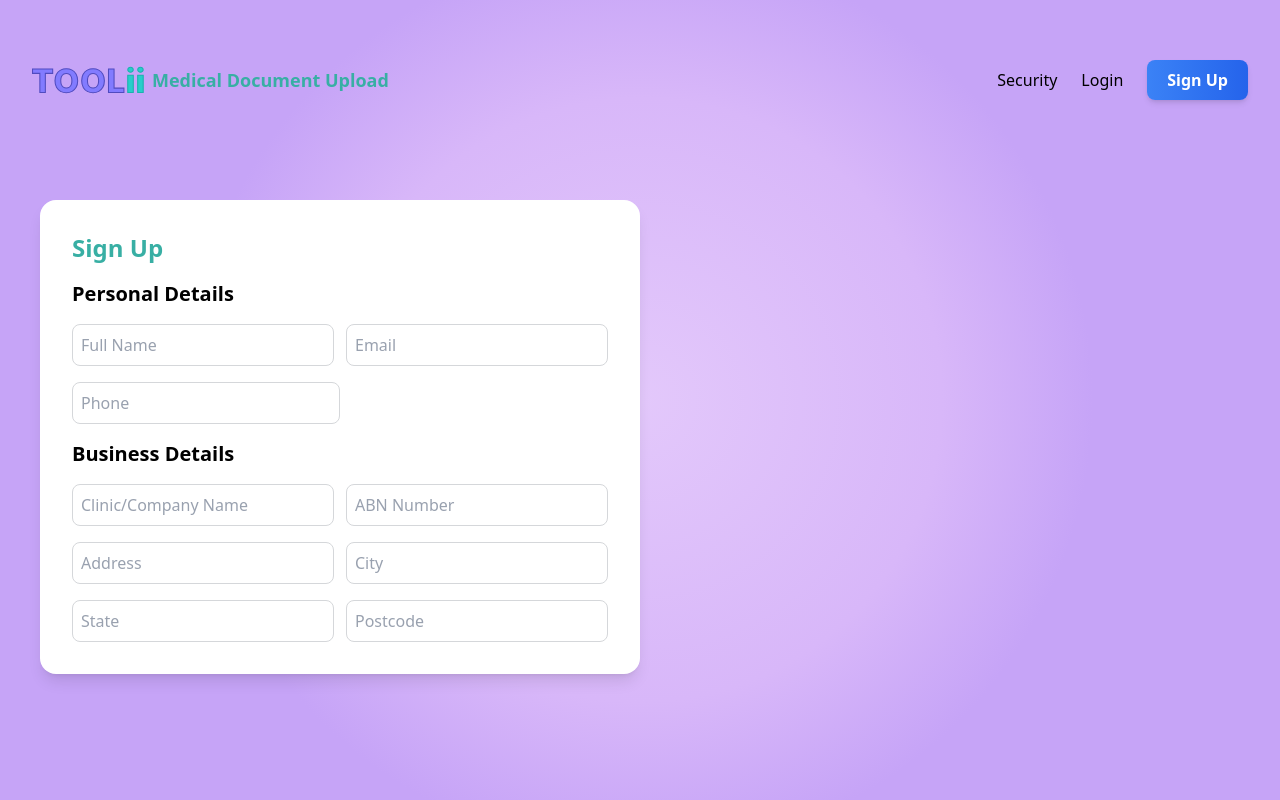
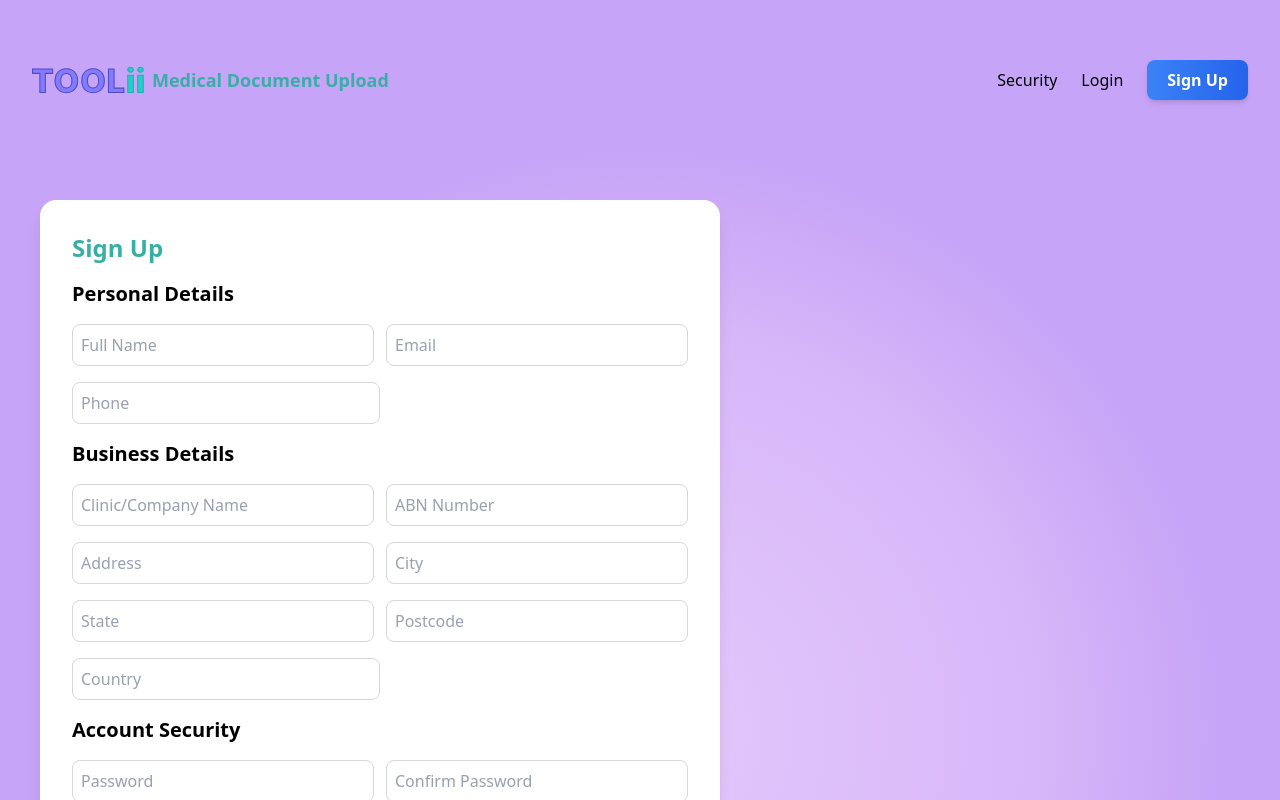
Before and after one commit to Morpho-one/TOOLI-Web-app, a React (Vite) app: page / in a window 1280 px wide. Both pictures are taken after a click on the button "Sign Up". Shown: the top 800 px of the page. Built offline with nearby package versions, Linux system fonts and the light colour scheme.

Commit message:
New updates for sign up page

```diff
--- a/src/components/pages/Signup/Signup.jsx
+++ b/src/components/pages/Signup/Signup.jsx
@@ -42,7 +42,7 @@ function Signup() {
         {/* Main Signup Box */}
         <div className="flex justify-start items-center mt-10 space-x-16 ml-10">
 
-          <div className="h-auto w-[600px] bg-white bg-opacity-70 backdrop-blur-lg rounded-2xl shadow-lg p-8 flex flex-col gap-4">
+          <div className="h-auto w-[680px] bg-white bg-opacity-70 backdrop-blur-lg rounded-2xl shadow-lg p-8 flex flex-col gap-4">
 
 
 
@@ -148,8 +148,125 @@ function Signup() {
 
             </div>
 
+            <div className="flex items-center border border-[#d5d7da] rounded-lg p-2 w-1/2 bg-white">
+                <input
+                  type="text"
+                  placeholder="Country"
+                  className="w-full outline-none bg-transparent placeholder-gray-400"
+                />
+              </div>
 
 
+              <h2 className="font-semibold text-xl">Account Security</h2>
+
+
+
+             <div className="flex flex-row gap-3">
+              <div className="flex items-center border border-[#d5d7da] rounded-lg p-2 w-1/2 bg-white">
+                <input
+                  type="text"
+                  placeholder="Password"
+                  className="w-full outline-none bg-transparent placeholder-gray-400"
+                />
+              </div>
+
+               <div className="flex items-center border border-[#d5d7da] rounded-lg p-2 w-1/2 bg-white">
+                <input
+                  type="text"
+                  placeholder="Confirm Password"
+                  className="w-full outline-none bg-transparent placeholder-gray-400"
+                />
+              </div>
+
+
+            </div>
+
+
+             <h2 className="font-semibold text-xl">Key Contacts</h2>
+
+              <div className="flex flex-row gap-3">
+              <div className="flex items-center border border-[#d5d7da] rounded-lg p-2 w-1/2 bg-white">
+                <input
+                  type="text"
+                  placeholder="Practice Manager Name"
+                  className="w-full outline-none bg-transparent placeholder-gray-400"
+                />
+              </div>
+
+               <div className="flex items-center border border-[#d5d7da] rounded-lg p-2 w-1/2 bg-white">
+                <input
+                  type="text"
+                  placeholder="Practice Manager Email"
+                  className="w-full outline-none bg-transparent placeholder-gray-400"
+                />
+              </div>
+
+
+            </div>
+
+
+            <div className="flex flex-row gap-3">
+              <div className="flex items-center border border-[#d5d7da] rounded-lg p-2 w-1/2 bg-white">
+                <input
+                  type="text"
+                  placeholder="IT Support Team Name"
+                  className="w-full outline-none bg-transparent placeholder-gray-400"
+                />
+              </div>
+
+               <div className="flex items-center border border-[#d5d7da] rounded-lg p-2 w-1/2 bg-white">
+                <input
+                  type="text"
+                  placeholder="IT Support Team Email"
+                  className="w-full outline-none bg-transparent placeholder-gray-400"
+                />
+              </div>
+
+
+            </div>
+
+            <h2 className="font-semibold text-xl">Other Major Contacts (Optional)</h2>
+
+             <div className="flex flex-row gap-3">
+              <div className="flex items-center border border-[#d5d7da] rounded-lg p-2 w-1/2 bg-white">
+                <input
+                  type="text"
+                  placeholder="Project Manager Na..."
+                  className="w-full outline-none bg-transparent placeholder-gray-400"
+                />
+              </div>
+
+
+
+               <div className="flex items-center border border-[#d5d7da] rounded-lg p-2 w-1/2 bg-white">
+                <input
+                  type="text"
+                  placeholder="Practice Manager Email"
+                  className="w-full outline-none bg-transparent placeholder-gray-400"
+                />
+              </div>
+
+              <div className="flex items-center border border-[#d5d7da] rounded-lg p-2 w-1/2 bg-white">
+                <input
+                  type="text"
+                  placeholder="IT Support Team Name"
+                  className="w-full outline-none bg-transparent placeholder-gray-400"
+                />
+              </div>
+
+
+            </div>
+
+            <p className="text-[#FF0000]">Caution : If we find the account suspicious, our system will delete your account <br></br>   without any notice</p>
+
+            <div className=" border border-[#d5d7da] p-2 w-[630px] h-auto  rounded-lg">
+
+            <p>This software and its underlying idea, design, code, and implementation are the intellectual property of our organization. Any unauthorized copying, reproduction, distribution, modification, or use of this software, in whole or in part, without explicit written permission from the owner, is strictly prohibited and may result in legal action.
+Account will be suspended if the user is found to be not a medical clinic owner/ practice manager /authorised person for the entity
+All rights reserved. Unauthorized use of this software, including but not limited to reverse engineering, replication, or commercial exploitation, is a violation of intellectual property laws. The owner reserves the right to take legal action against any individual or entity found to be in violation of these terms.
+For licensing inquiries or permissions, please contact us.</p>
+
+            </div>
 
 
           </div>
```
